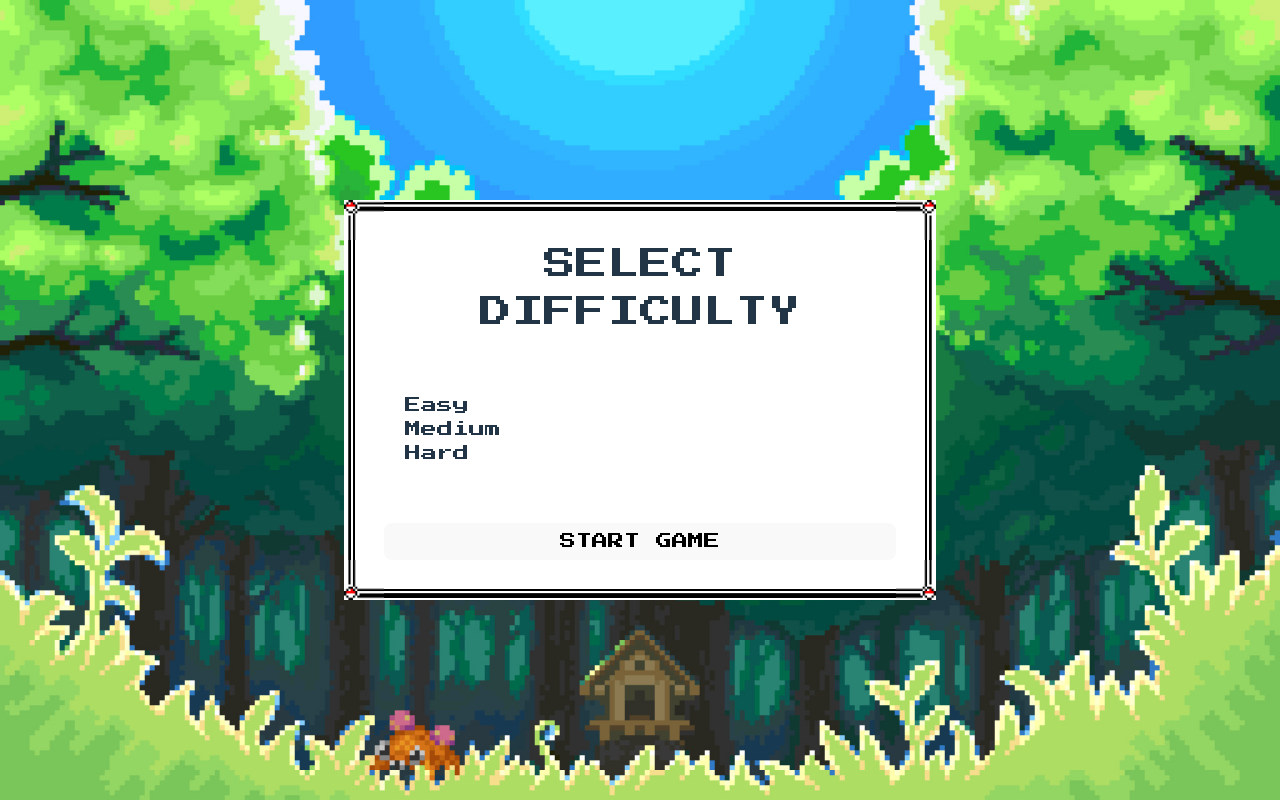
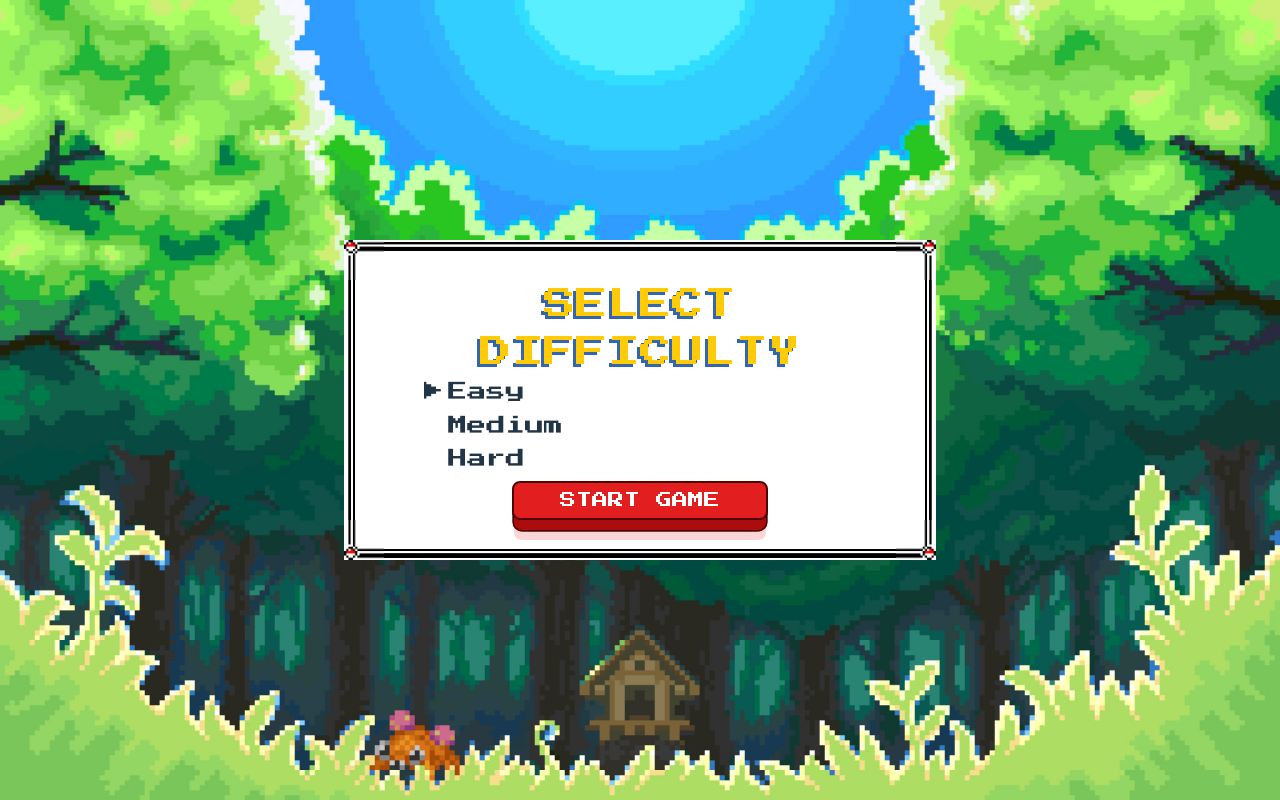
Before and after one commit to VMQ30/MemoryCard, a React (Vite) app in the folder memory-card/: page / in a window 1280 px wide. Built offline with nearby package versions, Linux system fonts and the light colour scheme.

Commit message:
styled the modal box

```diff
--- a/memory-card/src/styles/Difficulty.css
+++ b/memory-card/src/styles/Difficulty.css
@@ -8,7 +8,7 @@
   flex-direction: column;
   justify-content: space-between;
   width: 40vw;
-  height: 40vh;
+  height: 30vh;
 }
 
 .difficulty-choices-wrapper {
@@ -21,12 +21,16 @@ h3 {
   font-family: "GameFont";
   font-size: 2rem;
   margin: 0;
+  text-shadow: -3px 3px 0 #3466af;
+  color: #ffcb05;
 }
 
 label {
   font-family: "GameFont";
-  font-size: 1rem;
+  font-size: 1.2rem;
   cursor: url(../assets/cursor.png), pointer;
+  margin-bottom: 5px;
+  margin-left: 40px;
 }
 
 .difficulty-choices {
@@ -41,7 +45,7 @@ label {
 
 .difficulty-choices:checked + .choice-indicator {
   visibility: visible;
-  animation: blink 0.7s steps(1) infinite;
+  animation: blink 1s steps(1) infinite;
 }
 
 @keyframes blink {
@@ -54,5 +58,46 @@ label {
 }
 
 .start-game {
+  position: relative;
   font-family: "GameFont";
+  width: 50%;
+  margin: 0 auto;
+  background-color: #e31e1e;
+  transform-style: preserve-3d;
+  border: 2px solid #500303;
+  transition: 0.3s ease;
+  color: white;
+  cursor: url(../assets/cursor.png), pointer;
 }
+
+.start-game::before {
+  position: absolute;
+  content: "";
+  top: 0;
+  left: 0;
+  background-color: #ab0d0d;
+  width: 100%;
+  height: 100%;
+  border-radius: inherit;
+  transform: translate3d(0, 0.75em, -1em);
+  z-index: 0;
+  box-shadow: 0 0 0 1.7px #500303, 0 10px 0 #ee5d5d42;
+  transition: 0.3s ease;
+}
+
+.start-game:hover {
+  background-color: #ed4646;
+  outline: none;
+  border-color: #500303;
+}
+
+.start-game:active {
+  background-color: #f68d8d;
+  transform: translate(0, 0.75em);
+}
+
+.start-game:active::before {
+  box-shadow: 0 0 0 2px #b18597, 0 0 #ffe3e2;
+  transform: translate3d(0, 0, -1em);
+  outline: none;
+}
```
